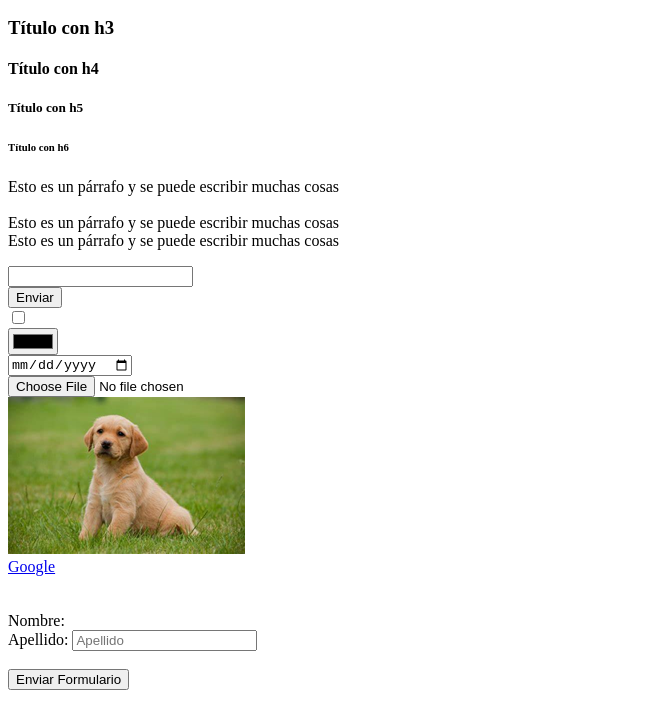
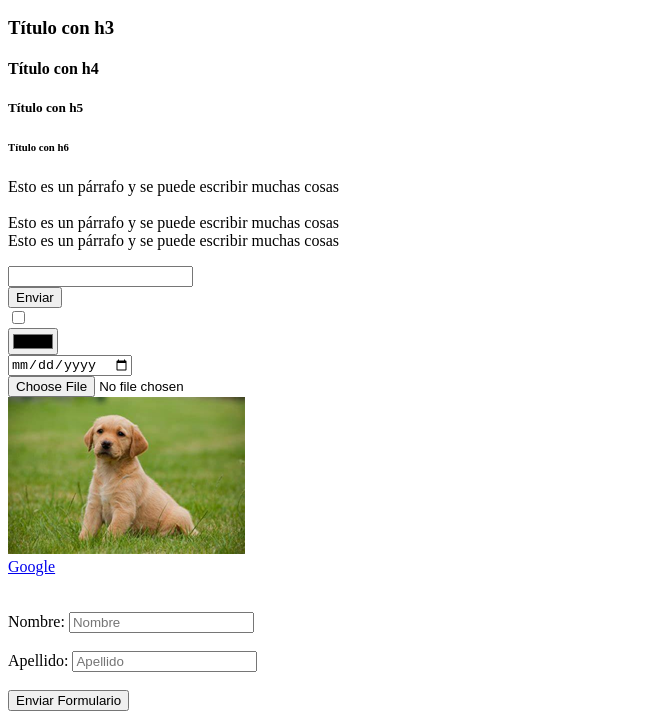
Before and after one commit to ruben0585/Proyecto1, a plain HTML site: page index.html in a window 1280 px wide. Shown: the part 110-829 px from the top of the page, without its empty margins (0-655 px from the left). Before the commit the page ends 808 px from the top, so only its background shows below. Drawn offline with Linux system fonts and the light colour scheme.

Commit message:
first commit

```diff
--- a/index.html
+++ b/index.html
@@ -29,6 +29,8 @@
 
     <form method="post">
         <label for="name">Nombre:</label>
+        <input id="name" type="text" placeholder="Nombre">
+        <br>
         <br>
         <label for="lastname">Apellido:</label>
         <input id="lastname" type="text" placeholder="Apellido">
```
